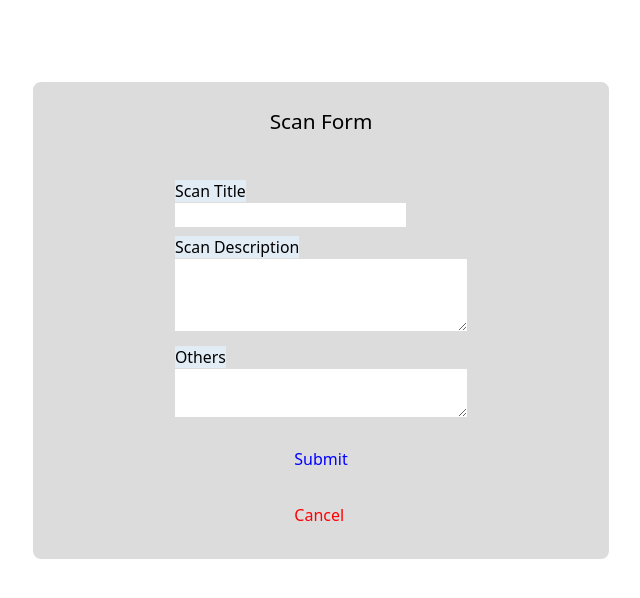
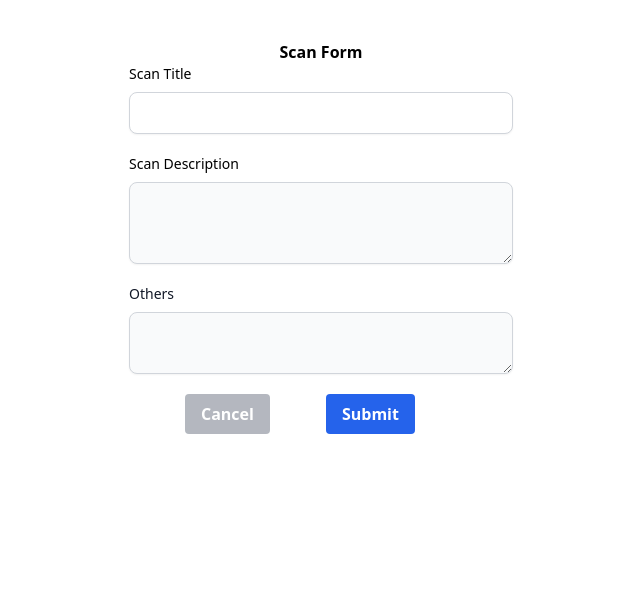
Before and after one commit to ADORSYS-GIS/lynx-scanner, a React (Vite) app: page /scan/scanform in a window 1280 px wide. Shown: the top 598 px of the page, without its empty margins (319-959 px from the left). Built offline with nearby package versions, Linux system fonts and the light colour scheme.

Commit message:
fix(scanform): using tailwindcss for scan form

```diff
--- a/src/components/InfoForm.tsx
+++ b/src/components/InfoForm.tsx
@@ -1,5 +1,6 @@
 import { useFormik } from 'formik';
 import { Link } from 'react-router-dom';
+
 export const InfoForm = () => {
   const formik = useFormik({
     initialValues: {
@@ -7,71 +8,75 @@ export const InfoForm = () => {
       ScanDescription: '',
       Others: '',
     },
-    onSubmit: () => {
-      alert('information submitted');
+    onSubmit: (values) => {
+      alert('information submitted' + JSON.stringify(values));
     },
   });
   return (
-    <div className="main-container">
-      <div className="container">
-        <form onSubmit={formik.handleSubmit}>
-          <div className="inputs">
-            <div className="title">Scan Form</div>
-            <label className="head" htmlFor="ScanTitle">
+    <form className="max-w-sm mx-auto" onSubmit={formik.handleSubmit}>
+      <div className="mb-5">
+        <div className="flex justify-center font-normal md:font-bold mt-10">
+          Scan Form
+        </div>
+        <label
+          htmlFor="text"
+          className="block mb-2 text-sm font-medium text-white-900"
+        >
           Scan Title
         </label>
-            <div>
         <input
-                id="scanTitle"
+          type="text"
+          id="ScanTitle"
           name="ScanTitle"
-                type="text"
           onChange={formik.handleChange}
           value={formik.values.ScanTitle}
+          className="shadow-sm bg-white-50 border border-gray-300 text-gray-900 text-sm rounded-lg focus:ring-blue-500 focus:border-blue-500 block w-full p-2.5 dark:bg-gray-700 dark:border-gray-600 dark:placeholder-gray-400 dark:text-white dark:focus:ring-blue-500 dark:focus:border-blue-500 dark:shadow-sm-light"
+          required
         />
       </div>
-          </div>
-          <div>
-            <div className="inputs">
-              <label className="head" htmlFor="ScanDescription">
+      <div className="mb-5">
+        <label
+          htmlFor="ScanDescription"
+          className="block mb-2 text-sm font-medium text-white-900"
+        >
           Scan Description
         </label>
-              <div>
         <textarea
-                  rows={parseInt('3')}
-                  cols={parseInt('30')}
+          type="text"
           id="ScanDescription"
           name="ScanDescription"
           onChange={formik.handleChange}
           value={formik.values.ScanDescription}
+          rows={3}
+          className="shadow-sm bg-gray-50 border border-gray-300 text-gray-900 text-sm rounded-lg focus:ring-blue-500 focus:border-blue-500 block w-full p-2.5 dark:bg-gray-700 dark:border-gray-600 dark:placeholder-gray-400 dark:text-white dark:focus:ring-blue-500 dark:focus:border-blue-500 dark:shadow-sm-light"
+          required
         />
       </div>
-            </div>
-            <div className="inputs">
-              <label className="head" htmlFor="Others">
+      <div className="mb-5">
+        <label
+          htmlFor="Others"
+          className="block mb-2 text-sm font-medium text-gray-900"
+        >
           Others
         </label>
-              <div>
         <textarea
-                  rows={parseInt('2')}
-                  cols={parseInt('30')}
+          type="text"
           id="Others"
           name="Others"
           onChange={formik.handleChange}
           value={formik.values.Others}
+          className="shadow-sm bg-gray-50 border border-gray-300 text-gray-900 text-sm rounded-lg focus:ring-blue-500 focus:border-blue-500 block w-full p-2.5 dark:bg-gray-700 dark:border-gray-600 dark:placeholder-gray-400 dark:text-white dark:focus:ring-blue-500 dark:focus:border-blue-500 dark:shadow-sm-light"
+          required
         />
       </div>
-            </div>
-            <div className="buttons ">
-              <button type="submit" className="submit">
+      <Link to={`/scan`}>
+        <button className="bg-gray-500 text-white font-bold py-2 px-4 rounded opacity-50 ml-14">
+          Cancel
+        </button>
+      </Link>
+      <button className="bg-blue-600 text-white font-bold py-2 px-4 rounded ml-14">
         Submit
       </button>
-              <Link to={`/scan`}>
-                <button className="cancel">Cancel</button>
-              </Link>
-            </div>
-          </div>
     </form>
-      </div>
-    </div>
   );
 };
--- a/src/components/Scan-Button.tsx
+++ b/src/components/Scan-Button.tsx
@@ -2,9 +2,17 @@ import { Link } from 'react-router-dom';
 
 export const InfoButton = () => {
   return (
-    <div className="parent-button">
+    <div className="flex justify-center mt-20">
       <Link to={`/scan/scanform`}>
-        <button className="btn btn-outline btn-ghost add">+</button>
+        <button className="inline-flex items-center justify-center w-10 h-10 mr-2 text-indigo-100 transition-colors duration-150 bg-indigo-700 rounded-lg focus:shadow-outline hover:bg-indigo-800">
+          <svg className="w-4 h-4 fill-current" viewBox="0 0 20 20">
+            <path
+              d="M10 3a1 1 0 011 1v5h5a1 1 0 110 2h-5v5a1 1 0 11-2 0v-5H4a1 1 0 110-2h5V4a1 1 0 011-1z"
+              clipRule="evenodd"
+              fillRule="evenodd"
+            ></path>
+          </svg>
+        </button>
       </Link>
     </div>
   );
```
Lines whose indentation alone changed are shown as unchanged.
